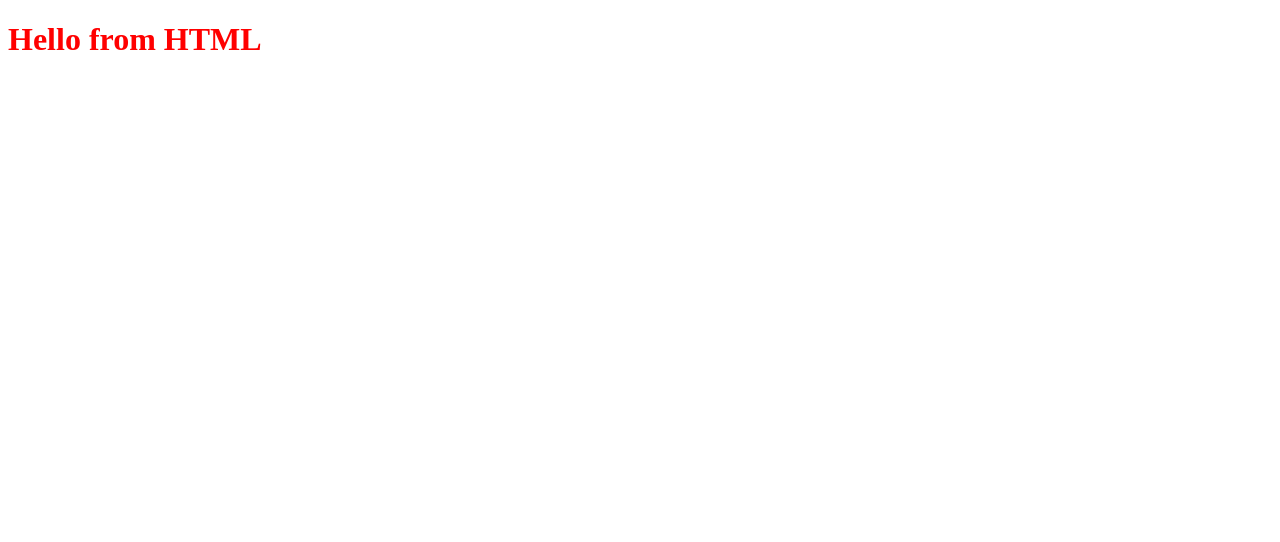
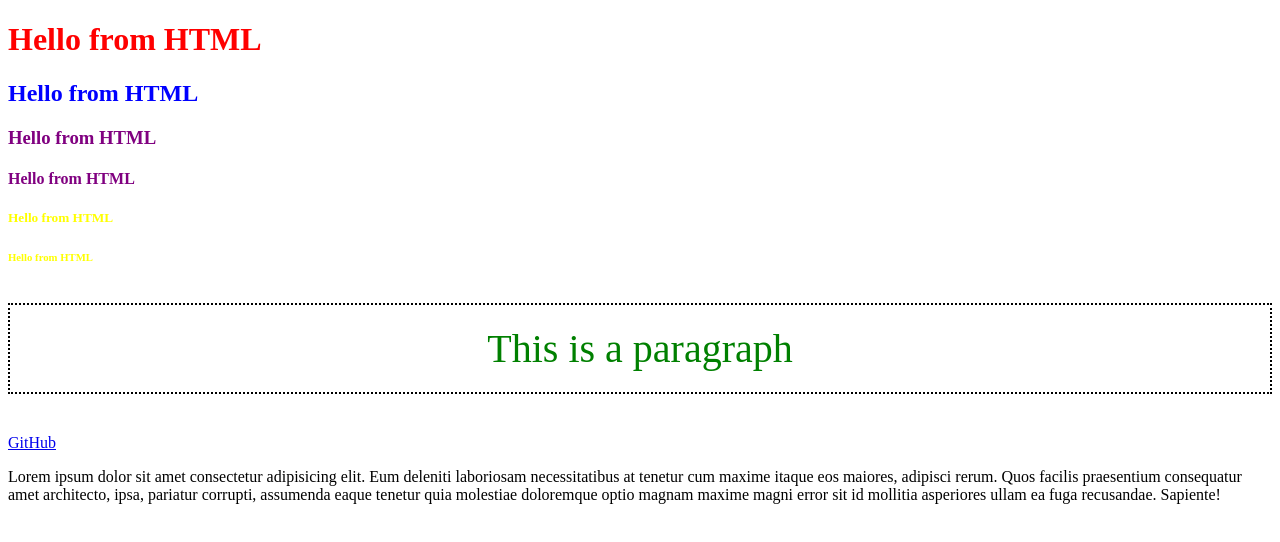
Before and after one commit to LVaishnavi/autosuggest, a website: page Frontend/index.html in a window 1280 px wide. Drawn offline with Linux system fonts and the light colour scheme.

Commit message:
intro to html  tags and css selecters

```diff
--- a/Frontend/CSS/index.css
+++ b/Frontend/CSS/index.css
@@ -2,3 +2,21 @@ h1 {
     color: red;
 
 }
+#heading2{
+    color: blue;
+}
+h3,h4{
+    color: purple;
+}
+.heading{
+    color: yellow;
+}
+.para{
+
+    border: 2px dotted black;
+    padding: 20px;
+    font-size: 40px;
+    text-align: center;
+    color: green;
+
+}
--- a/Frontend/index.html
+++ b/Frontend/index.html
@@ -8,8 +8,17 @@
 </head>
 <body>
     <h1>Hello from HTML</h1>
+    <h2 id="heading2">Hello from HTML</h2>
+    <h3>Hello from HTML</h3>
+    <h4>Hello from HTML</h4>
+    <h5 class="heading">Hello from HTML</h5>
+    <h6 class="heading">Hello from HTML</h6>
     <script src="js/index.js"></script>
 
+    <p class="para">This is a paragraph</p>
+
+    <a href="https://github.com/LVaishnavi/autosuggest">GitHub</a>
+    <p>Lorem ipsum dolor sit amet consectetur adipisicing elit. Eum deleniti laboriosam necessitatibus at tenetur cum maxime itaque eos maiores, adipisci rerum. Quos facilis praesentium consequatur amet architecto, ipsa, pariatur corrupti, assumenda eaque tenetur quia molestiae doloremque optio magnam maxime magni error sit id mollitia asperiores ullam ea fuga recusandae. Sapiente!</p>
 
 </body>
 </html>
```
